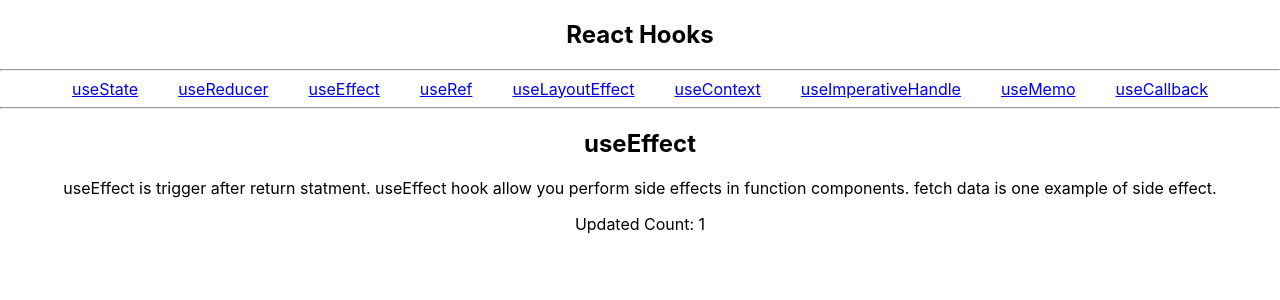
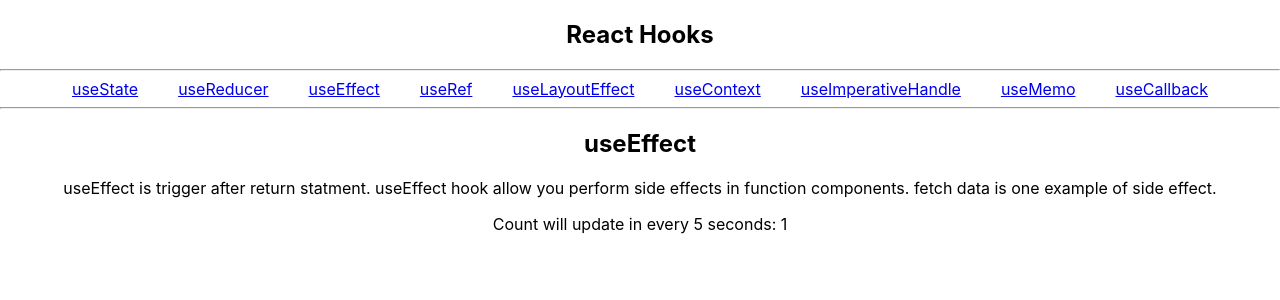
Before and after one commit to Venkatnagaram/react-hooks, a React (Create React App) app: page /useeffect in a window 1280 px wide. Shown: the top 300 px of the page. Built offline with nearby package versions, Linux system fonts and the light colour scheme.

Commit message:
useEffect updated
useEffect updated

```diff
--- a/package.json
+++ b/package.json
@@ -8,6 +8,7 @@
     "@testing-library/user-event": "^13.5.0",
     "react": "^18.2.0",
     "react-dom": "^18.2.0",
+    "react-router-dom": "^6.10.0",
     "react-scripts": "5.0.1",
     "web-vitals": "^2.1.4"
   },
--- a/src/App.js
+++ b/src/App.js
@@ -1,4 +1,3 @@
-import logo from './logo.svg';
 import './App.css';
 import React from "react";
 import { BrowserRouter as Router,Routes, Route, Link } from 'react-router-dom';
--- a/src/components/useCallback/useCallback.js
+++ b/src/components/useCallback/useCallback.js
@@ -1,4 +1,4 @@
-import React,{useState,useCallback,useMemo} from 'react';
+import React,{useState,useCallback} from 'react';
 import ProfileValues from './profileValues';
 const UseCallback = () => {
     const [number,setNumber]=useState(0);
--- a/src/components/useEffect/useEffect.js
+++ b/src/components/useEffect/useEffect.js
@@ -2,13 +2,15 @@ import React,{useEffect, useState} from "react";
 const UseEffect = () => {
     const [count,setCount]=useState(0);
     useEffect(()=>{
-        setCount(count + 1);
-    },[])
+        setTimeout(()=>{
+            setCount(count + 1)
+        }, 5000)
+    },[count])
     return(
         <>
             <h2>useEffect</h2>
             <p>useEffect is trigger after return statment. useEffect hook allow you perform side effects in function components. fetch data is one example of side effect.</p>
-            <p>Updated Count: {count}</p>
+            <p>Count will update in every 5 seconds: {count}</p>
         </>
     )
 }
--- a/src/components/useRef/useRef.js
+++ b/src/components/useRef/useRef.js
@@ -1,5 +1,4 @@
 import React from 'react';
-import { BrowserRouter as Router,Routes, Route } from 'react-router-dom';
 import UseRefLinks from './useRefLinks';
 const UseRef = () => {
 	return(<UseRefLinks />);
```
Also changed, not shown: 2 other files (tests, documents, lock files or other folders).
